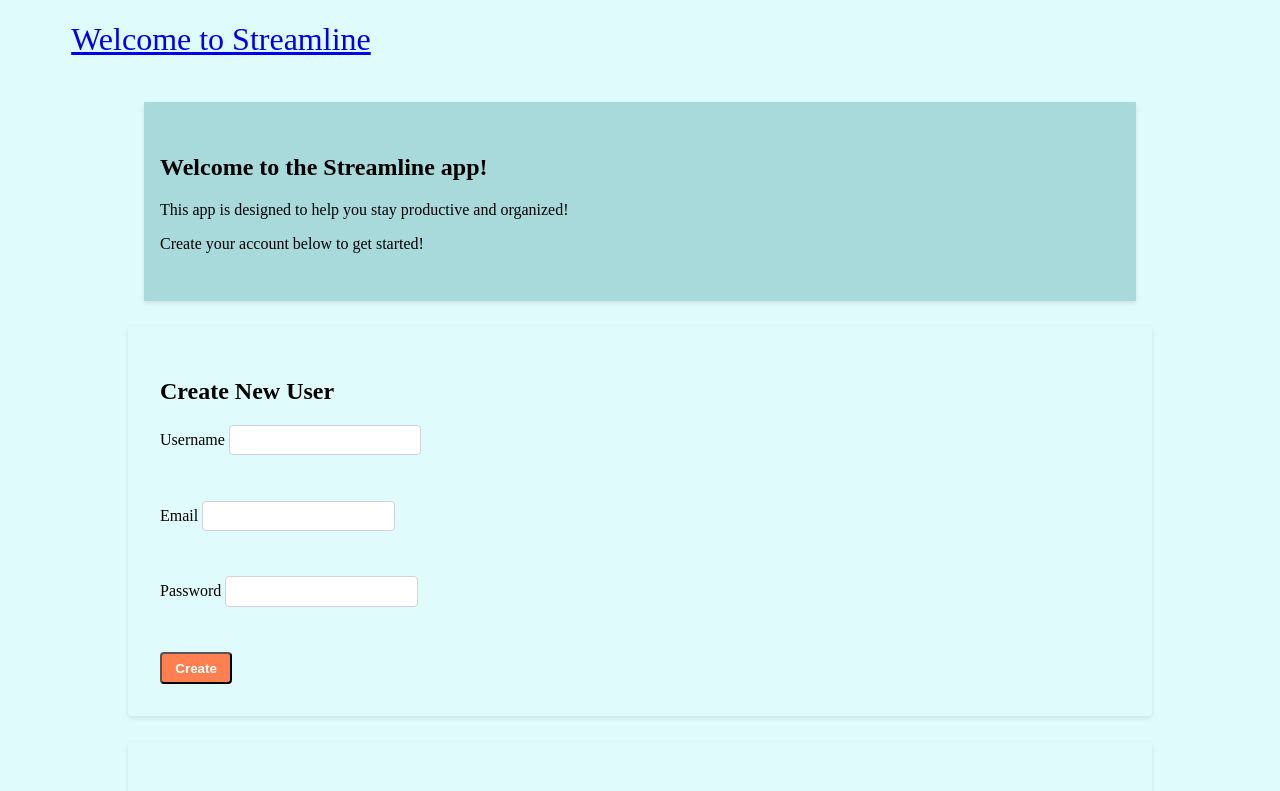
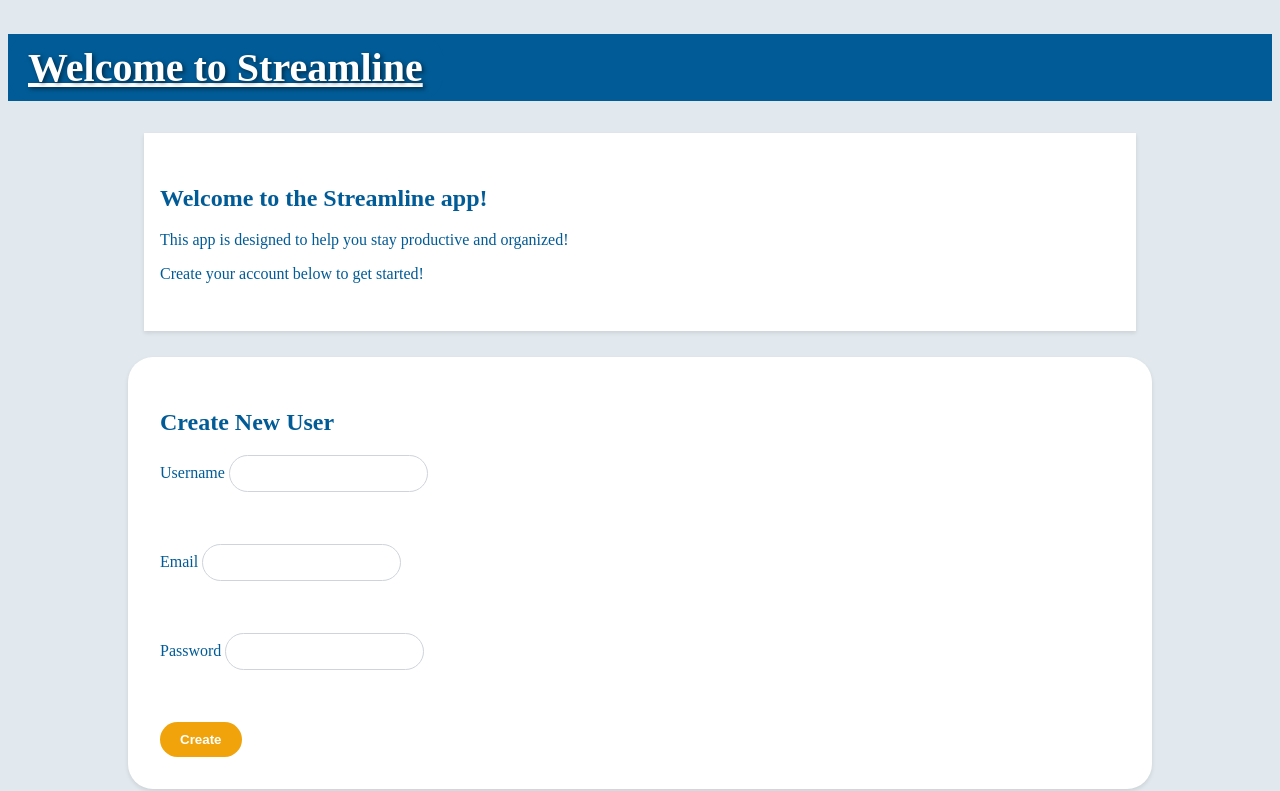
Before and after one commit to adam-knight1/streamline, a website built with webpack: page Frontend/src/index.html in a window 1280 px wide. Shown: the top 791 px of the page. Built offline with nearby package versions, Linux system fonts and the light colour scheme.

Commit message:
changed font size and background color, added bubble text boxes for visually appealing UI

```diff
--- a/Frontend/src/css/style.css
+++ b/Frontend/src/css/style.css
@@ -1,35 +1,51 @@
 :root {
-    --primary-color: #003366;
+    --primary-color: #005b96;
     --secondary-color: #ffffff;
-    --accent-color: #ff7f50;
+    --accent-color: #f0a30a;
+    --background-color: #e1e9ee;
     --error-color: #d32f2f;
-    --hover-color: #ff4500;
+    --hover-color: #ffbb22;
+    --input-text-color: #333333;
+    --input-background-color: #ffffff;
     --font-main: 'Open Sans', sans-serif;
+    --border-radius: 25px;
 }
 
 .background {
-    background-color: #e0fbfc;
+    background-color: var(--background-color);
+    color: var(--primary-color);
 }
 
 .header {
-    padding: 1% 5%;
+    background-color: var(--primary-color);
+    color: var(--secondary-color);
 }
 
 .header_home {
-    font-size: 1.5em;
+    font-size: 2em;
+    font-weight: bold;
+    color: var(--secondary-color);
+    text-shadow: 2px 2px 4px rgba(0, 0, 0, 0.5);
+    margin: 0;
+    padding: 10px 20px;
+    border-radius: var(--border-radius);
+    background-color: var(--primary-color);
+    display: inline-block;
 }
 
 .header_nav_link {
-    margin: 0 1%;
+    margin: 0 1em;
     font-size: 1em;
 }
 
 .button, button {
     background: var(--accent-color);
-    padding: 0.5em 1em;
-    border-radius: 4px;
     color: var(--secondary-color);
+    padding: 0.75em 1.5em;
+    border-radius: var(--border-radius);
     font-weight: bold;
+    border: none;
+    transition: background-color 0.3s;
 }
 
 .button:hover, button:hover {
@@ -37,19 +53,21 @@
 }
 
 .card {
-    margin: 1% 2%;
-    padding: 1%;
+    background-color: var(--secondary-color);
+    margin: 1em;
+    padding: 1.5em;
     box-shadow: 0 2px 4px rgba(0, 0, 0, 0.1);
-    border-radius: 4px;
+    border-radius: var(--border-radius);
 }
 
 .card-content .form-field {
-    margin-bottom: 1em;
+    margin-bottom: 1.5em;
 }
 
 .welcome-section {
+    background-color: var(--secondary-color);
+    color: var(--primary-color);
     padding: 2em 1em;
-    background-color: #a8dadc;
     margin: 0 auto;
     max-width: 60em;
     box-shadow: 0 2px 4px rgba(0, 0, 0, 0.1);
@@ -60,9 +78,11 @@ input[type="email"],
 input[type="password"],
 textarea {
     border: 1px solid #ced4da;
-    padding: 0.5em;
-    border-radius: 4px;
-    margin-bottom: 1em;
+    padding: 0.75em;
+    border-radius: var(--border-radius);
+    margin-bottom: 1.5em;
+    color: var(--input-text-color);
+    background-color: var(--input-background-color);
 }
 
 .main-container {
@@ -71,14 +91,17 @@ textarea {
     padding: 0 1em;
 }
 
-
+@media (min-width: 768px) {
+    .background {
+        padding: 2% 0;
+    }
 
     .header {
         justify-content: center;
     }
 
     .header_home {
-        font-size: 2em;
+        font-size: 2.5em;
     }
 
     .card {
```
